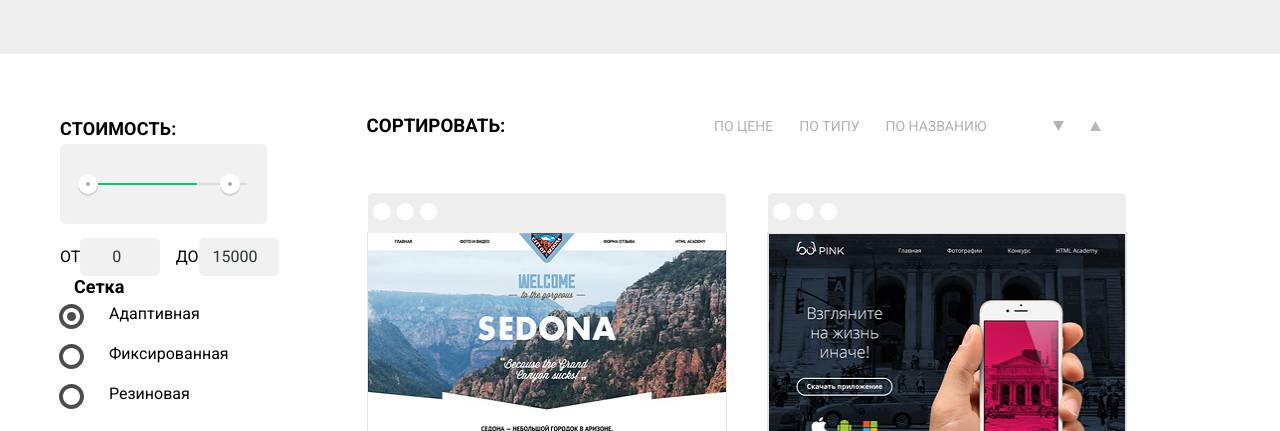
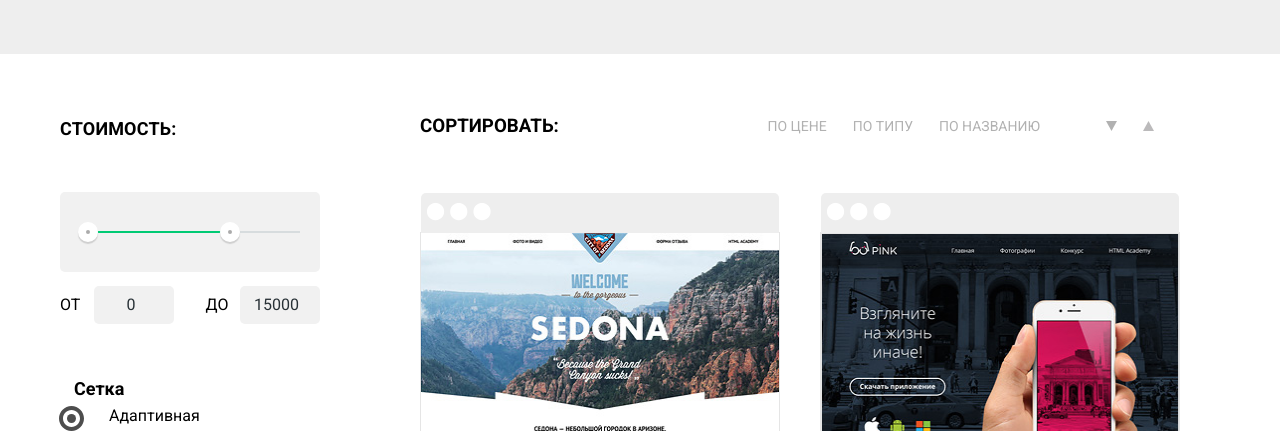
Before and after one commit to Art-HardCord/1223801-nerds-27, a plain HTML site: page catalog.html in a window 1280 px wide. Shown: the part 323-754 px from the top of the page. Drawn offline with Linux system fonts and the light colour scheme.

Commit message:
fix class in doubleRAAAAGE

```diff
--- a/css/style.css
+++ b/css/style.css
@@ -673,8 +673,9 @@
         color: #000000;
         text-transform: uppercase;
     }
+    /* DOUBLE RAAAGE! */
 
-    .double-range__range {
+    .double-range {
         width: 260px;
         margin: 0;
         margin-top: 48px;
```
